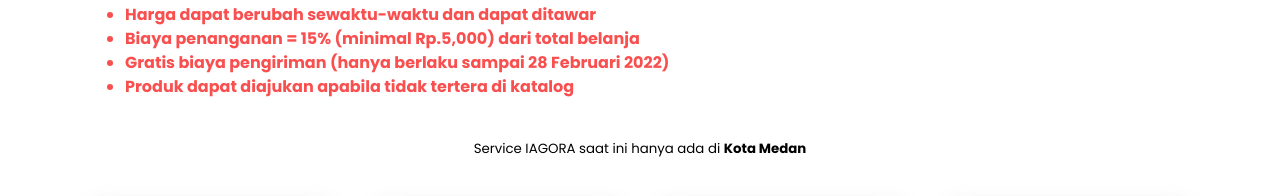
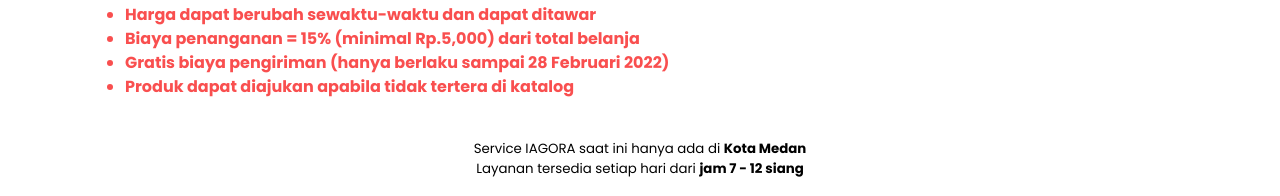
Before and after one commit to harvine7/iagora, a plain HTML site: page index.html in a window 1280 px wide. Shown: the part 1123-1319 px from the top of the page. Drawn offline with Linux system fonts and the light colour scheme; grey boxes are pictures that could not be loaded; a web font is replaced by a local one.

Commit message:
change text

```diff
--- a/index.html
+++ b/index.html
@@ -210,7 +210,11 @@
 
       </div>
       <br>
-      <p class="note">Service IAGORA saat ini hanya ada di <b>Kota Medan</b></p>
+      <p class="note">
+        Service IAGORA saat ini hanya ada di <b>Kota Medan</b>
+        <br>
+        Layanan tersedia setiap hari dari <b>jam 7 - 12 siang</b>
+      </p>
       <br>
       <div id="myproducts" class="row">
         <script src="products.js"></script>
```
